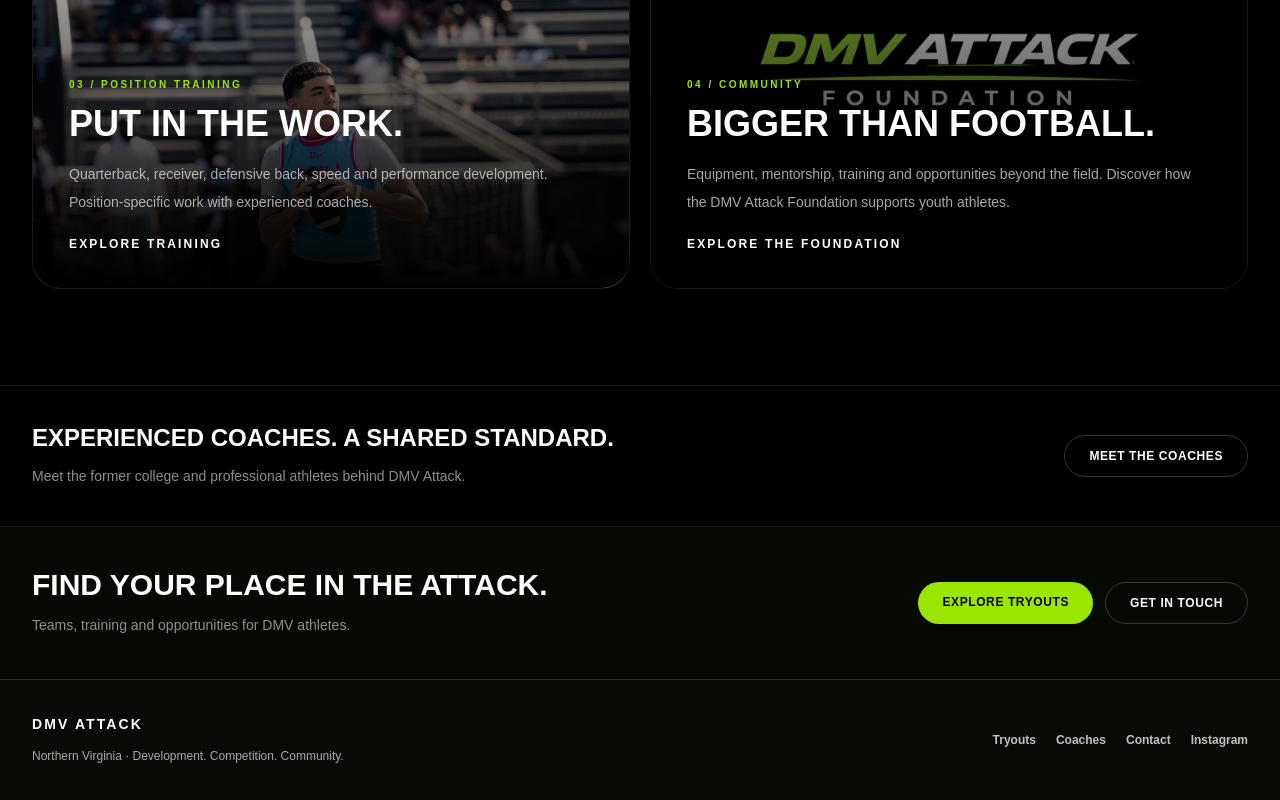
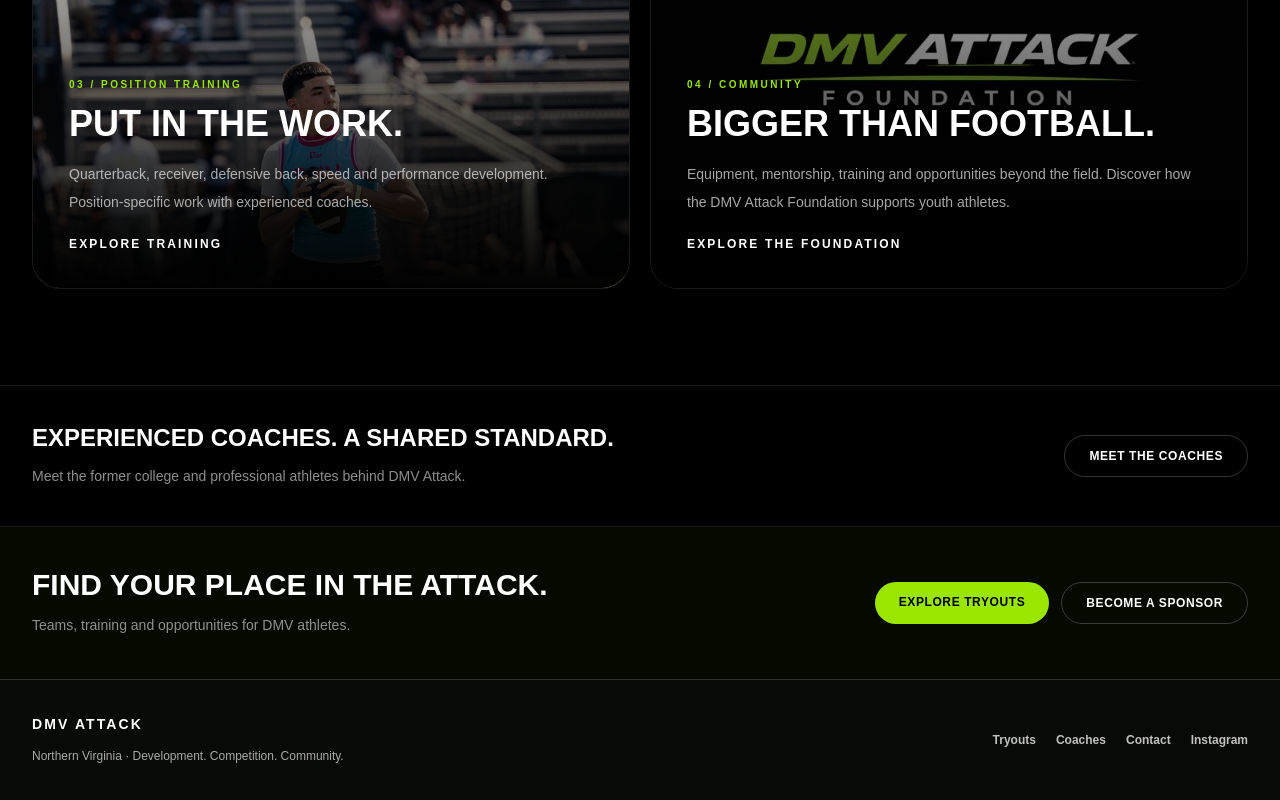
Before and after one commit to taenextlevelqbs-ops/dmv-attack-7v7, a Next.js app: page / in a window 1280 px wide. Shown: the part 2343-3143 px from the top of the page. Built offline with nearby package versions, Linux system fonts and the light colour scheme.

Commit message:
Feature foundation sponsorship link on DMV Attack home page

```diff
--- a/app/page.tsx
+++ b/app/page.tsx
@@ -185,7 +185,7 @@ export default function HomePage() {
           </div>
           <div className="flex flex-col gap-3 sm:flex-row">
             <Link href="/tryouts" className="inline-flex justify-center rounded-full bg-lime-400 px-6 py-3 text-xs font-black uppercase tracking-wider text-black transition hover:bg-lime-300">Explore Tryouts</Link>
-            <Link href="/contact" className="inline-flex justify-center rounded-full border border-white/20 px-6 py-3 text-xs font-black uppercase tracking-wider transition hover:bg-white/10">Get In Touch</Link>
+            <Link href="/foundation#sponsor" className="inline-flex justify-center rounded-full border border-white/20 px-6 py-3 text-xs font-black uppercase tracking-wider transition hover:border-lime-400/50 hover:text-lime-400">Become a Sponsor</Link>
           </div>
         </div>
       </section>
```
